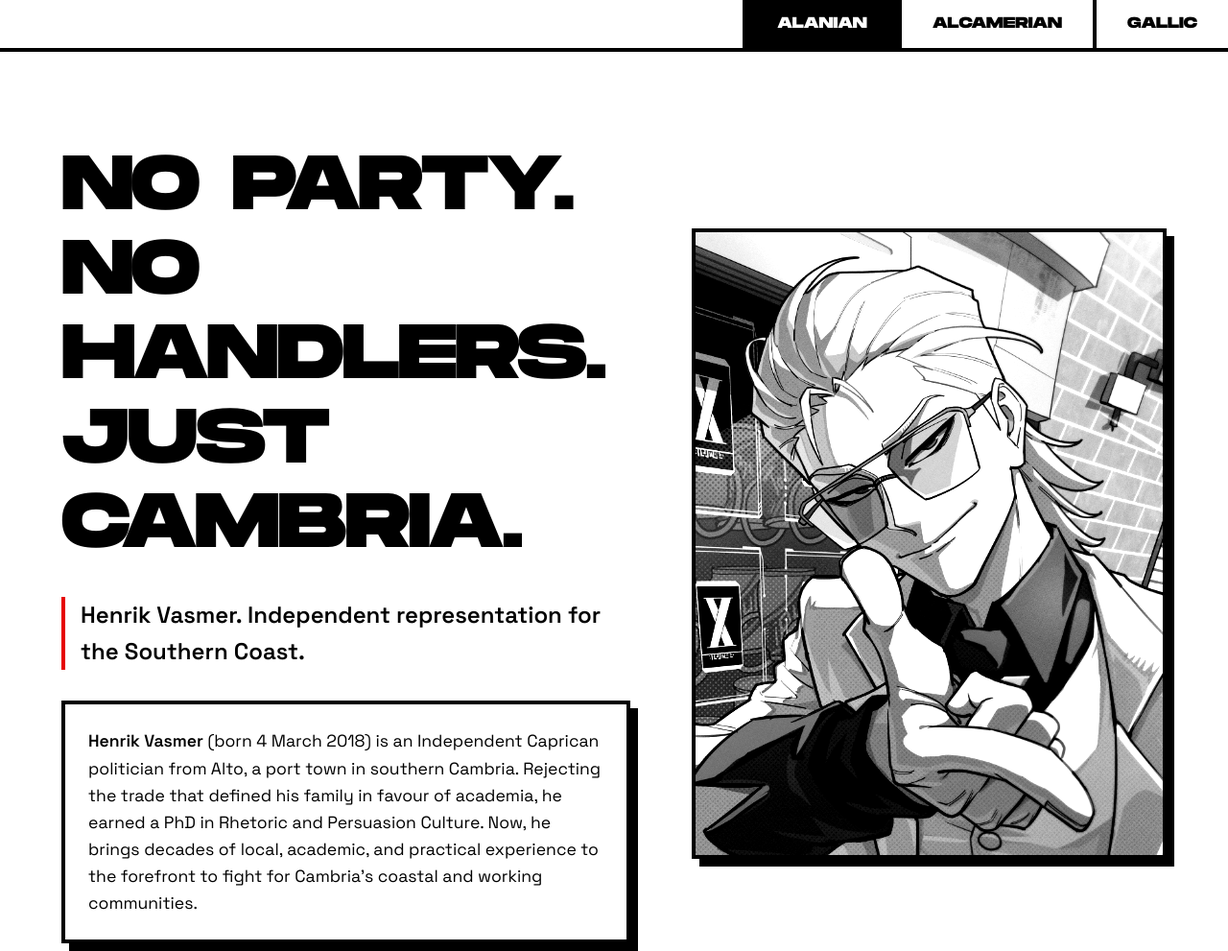
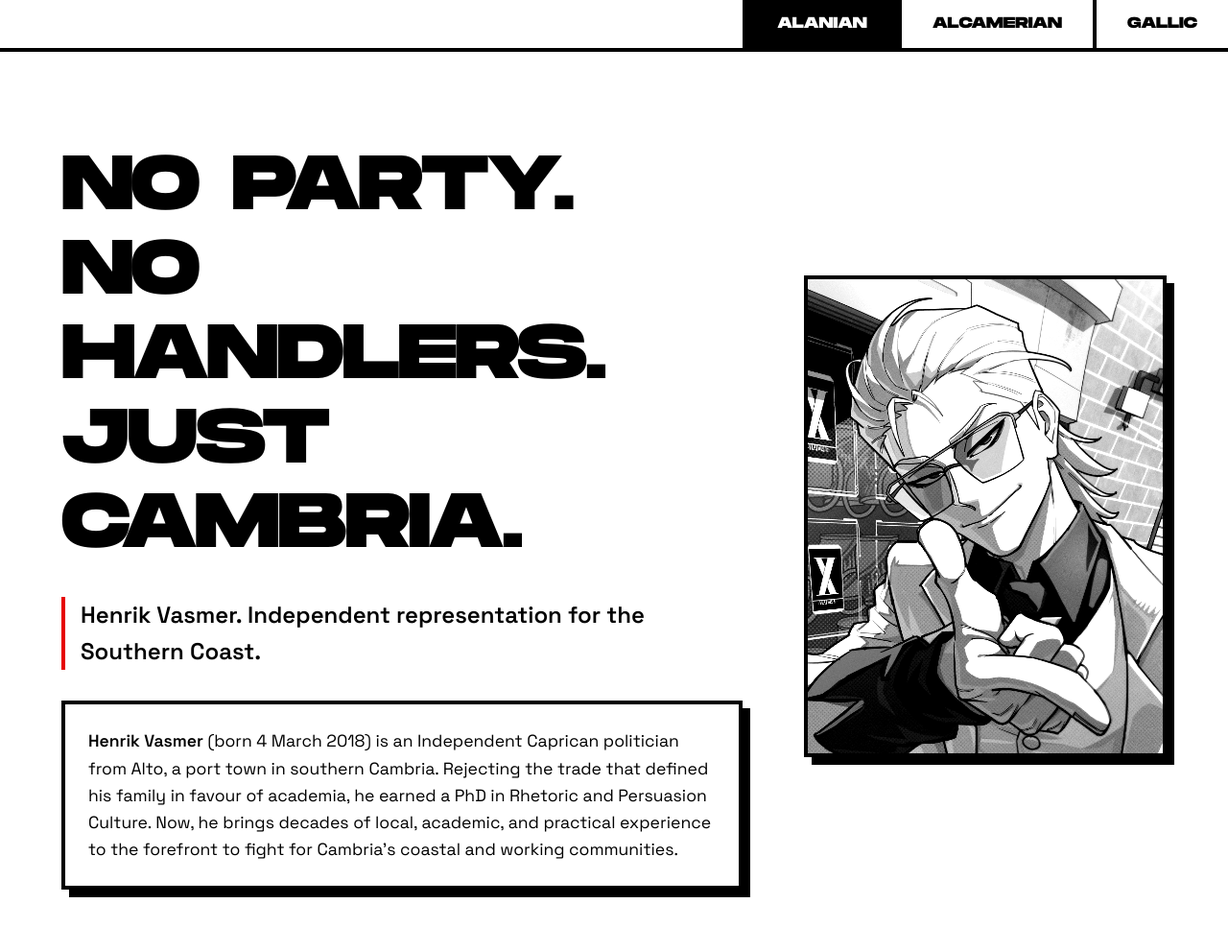
Before and after one commit to uumeet-zade/HenrikForGovernor, a plain HTML site: page index.html in a window 1280 px wide. Shown: the top 991 px of the page at 96% size. Drawn offline with Linux system fonts and the light colour scheme.

Commit message:
Scale down portrait for MacBook Air displays

```diff
--- a/assets/css/index.css
+++ b/assets/css/index.css
@@ -168,7 +168,7 @@ a {
 
 #intro .container {
   display: grid;
-  grid-template-columns: 1.2fr 1fr;
+  grid-template-columns: 1.5fr 0.8fr;
   align-items: center;
   gap: 4rem;
 }
```
